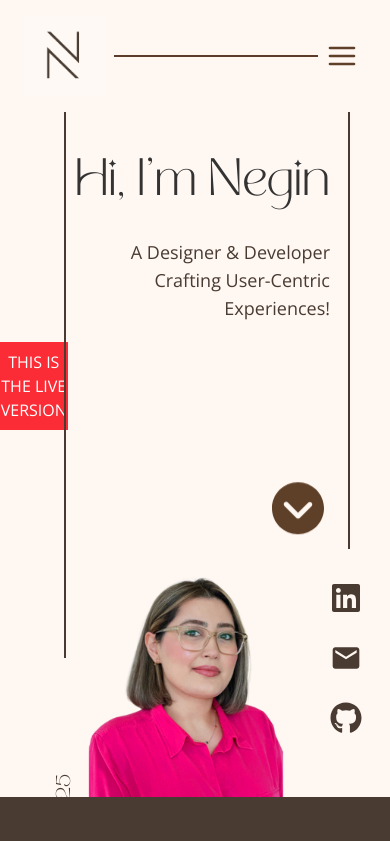
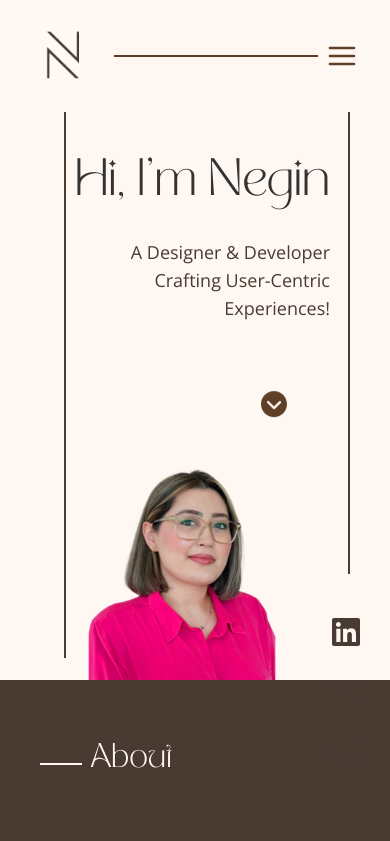
Before and after one commit to Negin-code/portfolio-old-version-1, a React (Vite) app: page / in a window 390 px wide. Shown: the top 841 px of the page. Built offline with nearby package versions, Linux system fonts and the light colour scheme; a web font is replaced by a local one.

Commit message:
Home responsive update

```diff
--- a/src/Components/Footer.jsx
+++ b/src/Components/Footer.jsx
@@ -5,7 +5,7 @@ const Footer = () => {
   return (
     <footer >
       <div className="grid grid-cols-4 md:grid-cols-6 lg:grid-cols-12 gap-4 bg-[#493B32] lg:col-start-2 md:col-start-2 col-start-1 bg-[#493B32] text-[#FFF7F2] py-15 px-10 lg:px-0">
-        <div className="col-span-3 md:col-span-4 lg:col-span-5 lg:col-start-2 text-left">
+        <div className="col-span-4 md:col-span-4 lg:col-span-5 lg:col-start-2 text-left">
           <h2 className="mb-5 font-tan text-2xl md:text-3xl lg:text-4xl">Let's Work Together</h2>
           <p className="col-span-5 col-start-1 text-left mb-10 leading-8 font-open text-lg ">
             I'm always excited to team up with visionary organizations or simply chat about design ideas. Want to brainstorm ideas together? I'd love to chat! Feel free to reach out at{' '}
@@ -20,7 +20,7 @@ const Footer = () => {
 
         <div className="col-span-4 md:col-span-2 lg:col-span-2 lg:col-start-10 flex justify-evenly items-end pr-0 mr-0">
           <a
-            href="https://github.com"
+            href="https://github.com/Negin-code"
             target="_blank"
             rel="noopener noreferrer"
             className="transition duration-500 ease-in-out transform hover:translate-y-1 hover:scale-120"
@@ -36,7 +36,7 @@ const Footer = () => {
             <FaEnvelope size={32} />
           </a>
           <a
-            href="https://linkedin.com"
+            href="https://www.linkedin.com/in/neginasem/"
             target="_blank"
             rel="noopener noreferrer"
             className="transition duration-500 ease-in-out transform hover:translate-y-1 hover:scale-120"
--- a/src/Pages/Home.jsx
+++ b/src/Pages/Home.jsx
@@ -14,16 +14,16 @@ const Home = () => {
     <main className="grid grid-cols-4 md:grid-cols-6 lg:grid-cols-12 gap-2 min-h-screen relative w-full pt-20 lg:pt-40 lg:px-0 overflow-hidden">
       {/* Left vertical line */}
       <div className="absolute left-16 md:left-20 top-0 h-[78vh] w-[2px] bg-[#493b32]">
-        <span className="absolute -left-6 md:-left-9 top-[50rem] md:top-[52rem] -translate-y-1/2 rotate-[-90deg] text-sm md:text-xl text-[#493B32] font-tan">
+        <span className="absolute -left-6 md:-left-9 top-[88vh] md:top-[52rem] -translate-y-1/2 rotate-[-90deg] text-md md:text-xl text-[#493B32] font-tan">
           2025
         </span>
       </div>
 
 
       {/* Right vertical line */}
-      <div className="absolute right-10 top-0 h-[65vh] w-[2px] bg-[#493b32]">
+      <div className="absolute right-10 top-0 h-[68vh] w-[2px] bg-[#493b32]">
         {/* Social links */}
-        <div className="absolute -right-3 top-[78vh] -translate-y-1/2 flex flex-col items-center justify-evenly gap-7 z-20 text-[#493b32]">
+        <div className="absolute -right-3 top-[82vh] -translate-y-1/2 flex flex-col items-center justify-evenly gap-7 z-20 text-[#493b32]">
           <a
             href="https://linkedin.com"
             target="_blank"
@@ -70,6 +70,7 @@ const Home = () => {
             {/* Arrow*/}
             <div className="hidden lg:flex justify-end mt-20">
               <IoIosArrowDropdownCircle
+                size={48}
                 color="#5E3F27"
                 className="animate-bounce cursor-pointer hover:opacity-80 transition-opacity"
                 onClick={() => window.scrollTo({top: document.body.scrollHeight, behavior: 'smooth'})}
@@ -77,9 +78,6 @@ const Home = () => {
               />
             </div>
           </div>
-          <div className="bg-red-500 text-white text-center py-2">
-  THIS IS THE LIVE VERSION
-</div>
           {/* Image and mobile arrow section */}
           <div className="col-span-4 md:col-span-6 lg:col-span-12 lg:col-start-2 flex flex-row items-center justify-center lg:justify-start gap-4">
             <div className="relative max-w-[300px] mr-10 md:max-w-[300px] lg:max-w-[400px] md:mr-100">
@@ -90,8 +88,8 @@ const Home = () => {
               />
             </div>
             {/* Arrow - visible only on mobile/tablet */}
-            <div className="flex lg:hidden items-center mt-[-200px] lg:mt-[-100px]">
-              <IoIosArrowDropdownCircle size={64} color="#5E3F27" className="animate-bounce" />
+            <div className="flex lg:hidden items-center mt-[-200px] mr-10 sm:mr-0 lg:mt-[-100px]">
+              <IoIosArrowDropdownCircle size={32} color="#5E3F27" className="animate-bounce" />
             </div>
           </div>
         </div>
```
